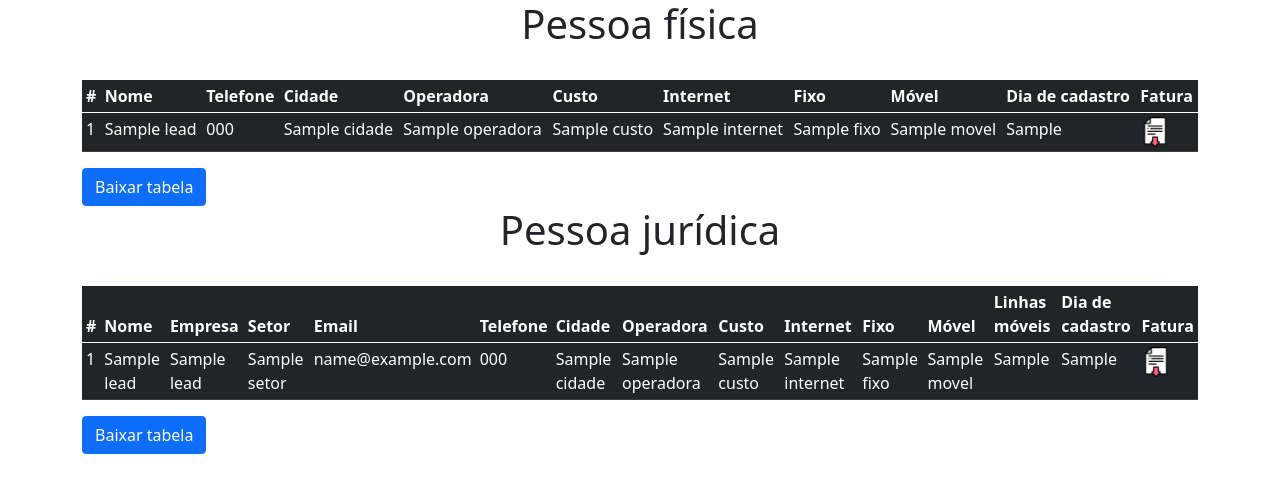
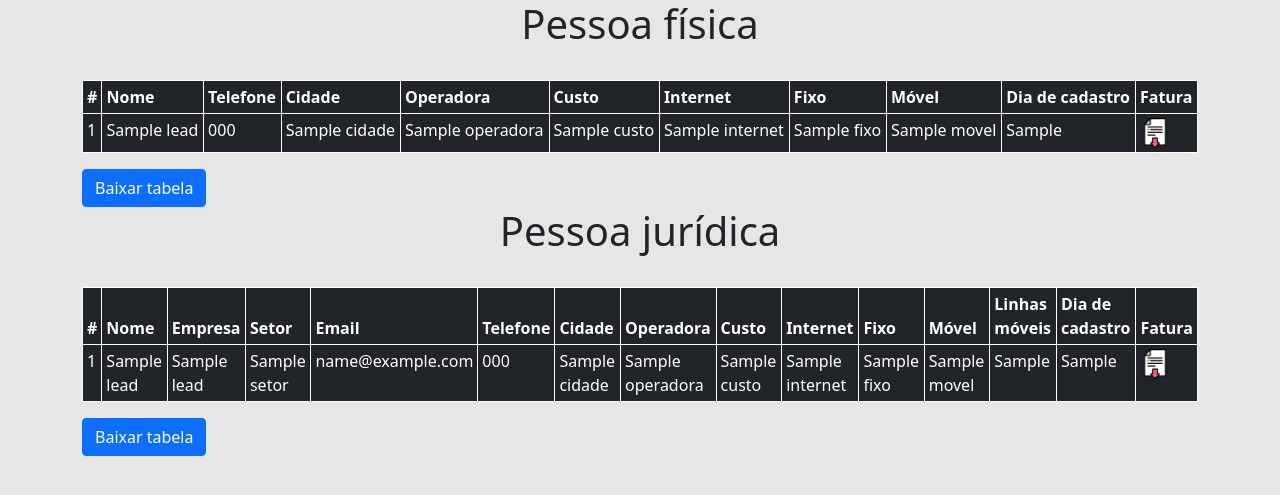
Before and after one commit to K3yg/leadHandler, a Flask app: template templates/index.html in a window 1280 px wide. Shown: the top 495 px of the page. Run offline with Flask 2, Linux system fonts and the light colour scheme; the template is opened without the code that fills it: most values are stand-ins (such as "Sample title", 1, 10 or a date in 2020).

Commit message:
Tecnicamente pronto

```diff
--- a/routes.py
+++ b/routes.py
@@ -11,6 +11,12 @@
 
         lead_f = PessoaFisica.query.all()
         lead_j = PessoaJuridica.query.all()
+
+
+        for i in lead_f:
+                print(i.fatura)
+                print(type(i.fatura))
+
 
         return render_template('index.html', lead_f=lead_f,
         lead_j=lead_j)
--- a/templates/index.html
+++ b/templates/index.html
@@ -22,6 +22,10 @@
     <style>
         :root {
             font-family: 'Montserrat', sans-serif;
+
+        }
+        body{
+            background-color: #e6e6e6;
         }
     </style>
 </head>
@@ -30,7 +34,7 @@
     <div class="container">
         <h1 class="text-center">Pessoa física</h1><br>
         <div id="tabela-fisica">
-            <table class="table table-dark table-sm table-hover">
+            <table class="table table-dark table-sm table-hover table-bordered border-white">
                 <thead>
                     <tr>
                         <th scope="col">#</th>
@@ -75,7 +79,7 @@
 
         <h1 class="text-center">Pessoa jurídica</h1><br>
         <div id="tabela-juridica">
-            <table class="table table-dark table-sm table-hover">
+            <table class="table table-dark table-sm table-hover table-bordered border-white">
                 <thead>
                     <tr>
                         <th scope="col">#</th>
@@ -113,10 +117,11 @@
                         <td>{{ lead.movel }}</td>
                         <td>{{ lead.linhas_moveis }}</td>
                         <td>{{ lead.data_cadastro }}</td>
-
-                        <td> <a href="/download_j/{{lead.id}}"> <img src='./static/img/download.png' style="height: 30px; width: 30px;"> </a> </td>
-
-
+                        {% if lead.fatura != None %}
+                            <td> <a href="/download_j/{{lead.id}}"> <img src='./static/img/download.png' style="height: 30px; width: 30px;"> </a> </td>
+                        {% else %}
+                            <td>Não enviou fatura</td>
+                        {% endif %}
                 </tbody>
                 {% endfor %}
             </table>
```
